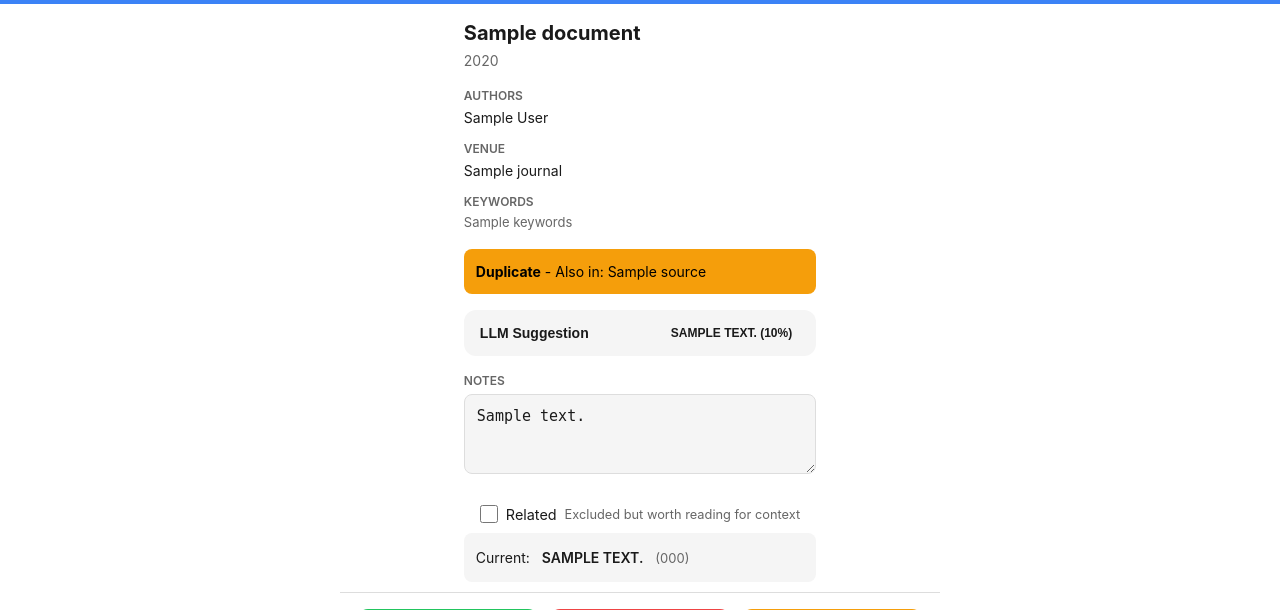
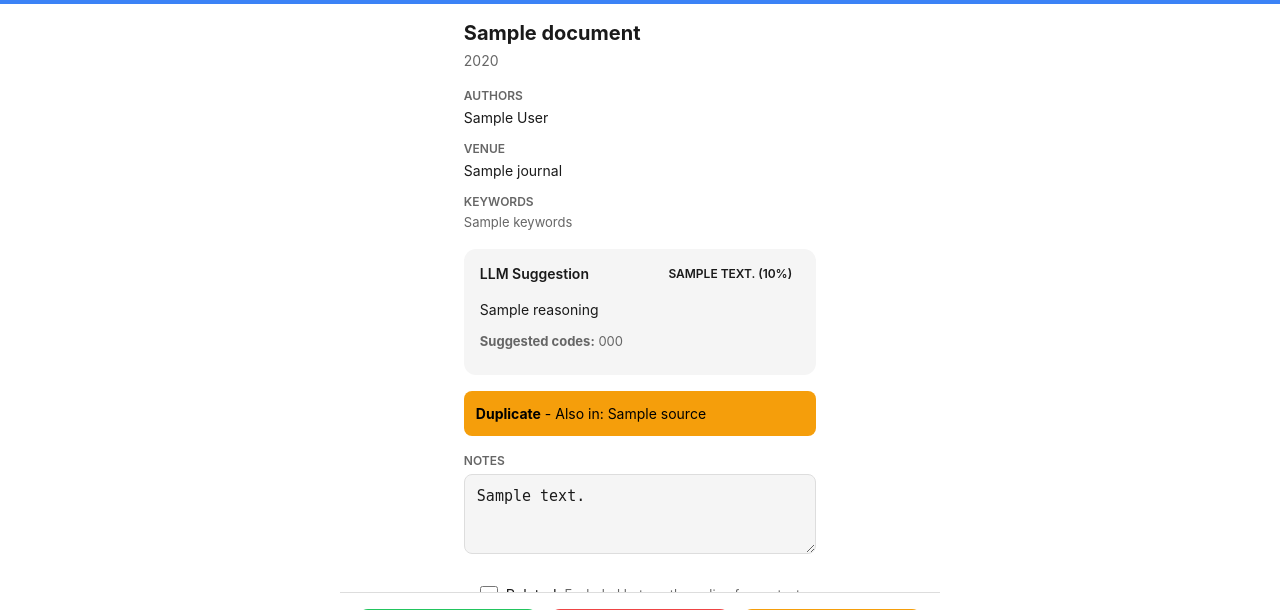
Before and after one commit to blainerothrock/embedded_sensing_systems_lit_review, a Flask app: template web/templates/review.html in a window 1280 px wide. Shown: the part 69-679 px from the top of the page. Run offline with Flask 3, Linux system fonts and the light colour scheme; the template is opened without the code that fills it: most values are stand-ins (such as "Sample title", 1, 10 or a date in 2020).

Commit message:
ui: move LLM summary above abstract, remove accept/reject buttons
- LLM suggestion panel now between metadata and abstract (always expanded)
- Removed accept/reject buttons and toggleLlmPanel JS

```diff
--- a/web/static/app.css
+++ b/web/static/app.css
@@ -437,6 +437,16 @@ html, body {
     color: var(--text-primary);
 }
 
+.llm-header {
+    display: flex;
+    justify-content: space-between;
+    align-items: center;
+    padding: 12px 16px;
+    font-size: 14px;
+    font-weight: 600;
+    color: var(--text-primary);
+}
+
 .llm-decision {
     padding: 4px 8px;
     border-radius: 4px;
--- a/web/templates/review.html
+++ b/web/templates/review.html
@@ -45,6 +45,28 @@
                 {% endif %}
             </div>
 
+            {% if pass_review and pass_review.llm_suggestion %}
+            <div class="llm-panel" id="llm-panel">
+                <div class="llm-header">
+                    <span>LLM Suggestion</span>
+                    <span class="llm-decision llm-{{ pass_review.llm_suggestion.decision }}">
+                        {{ pass_review.llm_suggestion.decision|upper }}
+                        ({{ (pass_review.llm_suggestion.confidence * 100)|int }}%)
+                    </span>
+                </div>
+                <div class="llm-content expanded">
+                    <p class="llm-reasoning">{{ pass_review.llm_suggestion.reasoning }}</p>
+
+                    {% if pass_review.llm_suggestion.exclusion_codes %}
+                    <p class="llm-codes">
+                        <strong>Suggested codes:</strong>
+                        {{ pass_review.llm_suggestion.exclusion_codes|join(', ') }}
+                    </p>
+                    {% endif %}
+                </div>
+            </div>
+            {% endif %}
+
             {% if pass_number == 2 and document.abstract %}
             <div class="abstract-section">
                 <h2>Abstract</h2>
@@ -58,37 +80,6 @@
             </div>
             {% endif %}
         </article>
-
-        {% if pass_review and pass_review.llm_suggestion %}
-        <div class="llm-panel" id="llm-panel">
-            <button class="llm-toggle" onclick="toggleLlmPanel()">
-                <span>LLM Suggestion</span>
-                <span class="llm-decision llm-{{ pass_review.llm_suggestion.decision }}">
-                    {{ pass_review.llm_suggestion.decision|upper }}
-                    ({{ (pass_review.llm_suggestion.confidence * 100)|int }}%)
-                </span>
-            </button>
-            <div class="llm-content" id="llm-content">
-                <p class="llm-reasoning">{{ pass_review.llm_suggestion.reasoning }}</p>
-
-                {% if pass_review.llm_suggestion.exclusion_codes %}
-                <p class="llm-codes">
-                    <strong>Suggested codes:</strong>
-                    {{ pass_review.llm_suggestion.exclusion_codes|join(', ') }}
-                </p>
-                {% endif %}
-
-                {% if pass_review.llm_suggestion.model %}
-                <p class="llm-meta">Model: {{ pass_review.llm_suggestion.model }}</p>
-                {% endif %}
-
-                <div class="llm-actions">
-                    <button class="btn btn-small btn-accept {% if pass_review.llm_accepted == true %}active{% endif %}" onclick="acceptLlm(true)">Accept</button>
-                    <button class="btn btn-small btn-reject {% if pass_review.llm_accepted == false %}active{% endif %}" onclick="acceptLlm(false)">Reject</button>
-                </div>
-            </div>
-        </div>
-        {% endif %}
 
         <div class="notes-section">
             <label for="notes">Notes</label>
@@ -158,11 +149,6 @@ const passNumber = {{ pass_number }};
 let touchStartX = 0;
 let touchEndX = 0;
 
-function toggleLlmPanel() {
-    const content = document.getElementById('llm-content');
-    content.classList.toggle('expanded');
-}
-
 async function saveDecision(decision, exclusionCodes = null) {
     const notes = document.getElementById('notes').value;
     const data = {
@@ -204,21 +190,6 @@ async function toggleRelated(related) {
         console.error(e);
         // Revert checkbox on error
         document.getElementById('related-checkbox').checked = !related;
-    }
-}
-
-async function acceptLlm(accepted) {
-    try {
-        await fetch(`/api/documents/${docId}/llm-accept`, {
-            method: 'POST',
-            headers: {'Content-Type': 'application/json'},
-            body: JSON.stringify({pass_number: passNumber, accepted: accepted})
-        });
-        // Update UI
-        document.querySelectorAll('.llm-actions .btn').forEach(btn => btn.classList.remove('active'));
-        document.querySelector(accepted ? '.btn-accept' : '.btn-reject').classList.add('active');
-    } catch (e) {
-        console.error(e);
     }
 }
 
```
